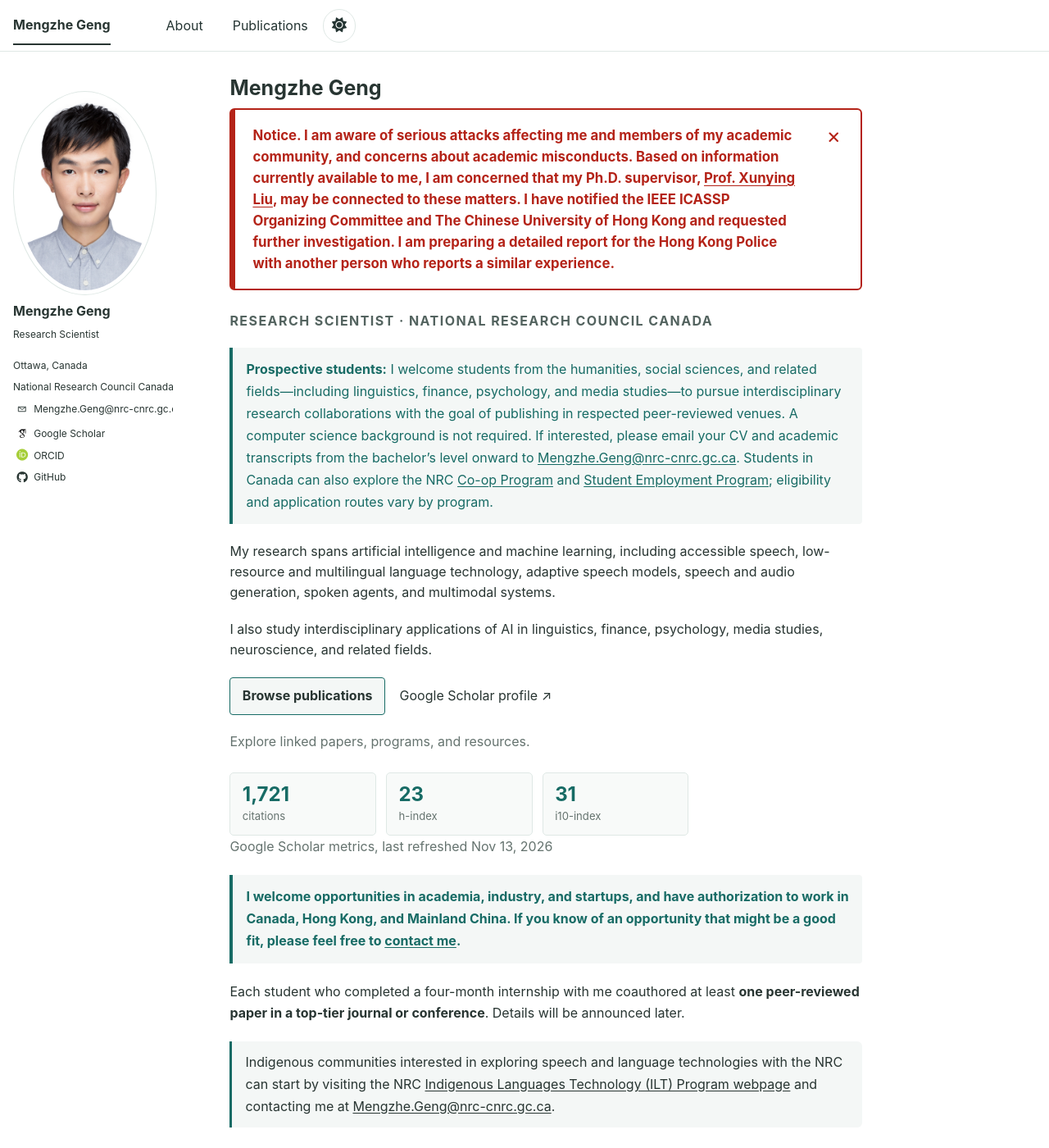
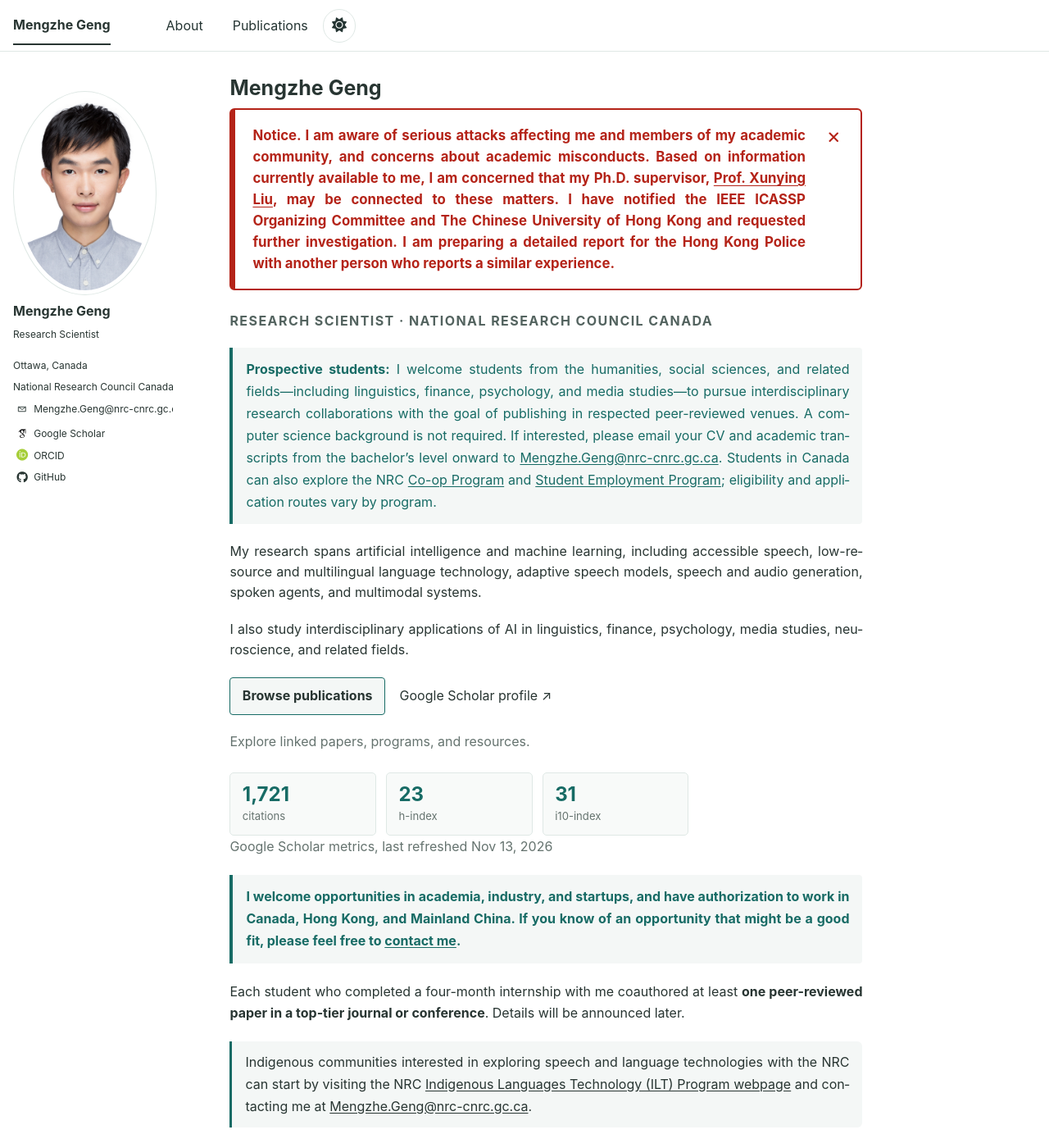
Before and after one commit to MENGZHEGENG/MENGZHEGENG.github.io, a Jekyll site: the page built from _pages/about.md, in a window 1280 px wide and 1400 px high. Shown: the whole window at 82% size. Built offline with Jekyll 4.4.1, drawn with Linux system fonts in a browser that asks for light colours; some web fonts are replaced.

Commit message:
Justify prose text throughout website

```diff
--- a/_sass/_custom.scss
+++ b/_sass/_custom.scss
@@ -30,6 +30,16 @@ body {
   padding-bottom: 2.4em;
 }
 
+.page__content p,
+.page__content li,
+.page__content dd,
+.page__content blockquote,
+.safety-notice p {
+  text-align: justify;
+  text-justify: inter-word;
+  hyphens: auto;
+}
+
 .page__content h2 {
   margin-top: 2.35em;
   padding-bottom: 0.34em;
```
